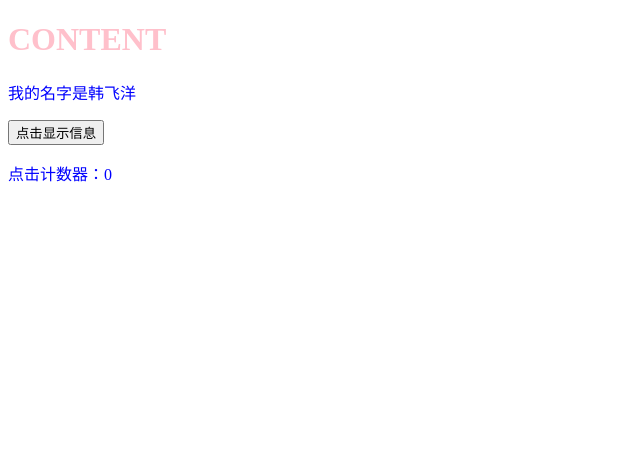
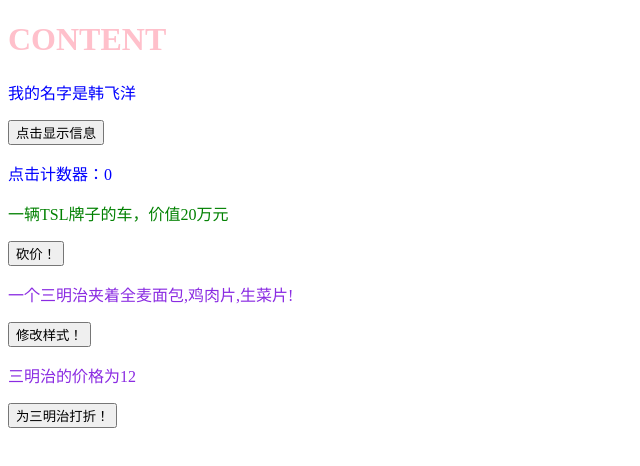
Before and after one commit to hfyZone/vue3_learn, a Vue app: page / in a window 1280 px wide. Shown: the top 466 px of the page, without its empty margins (0-640 px from the left). Built offline with nearby package versions, Linux system fonts and the light colour scheme.

Commit message:
响应式与解构

```diff
--- a/src/App.vue
+++ b/src/App.vue
@@ -2,16 +2,22 @@
   <div class="app">
     <h1>CONTENT</h1>
     <Person/>
+    <Car/>
+    <Sandwich/>
   </div>
 </template>
 
 <script lang="ts">
 import Person from "@/components/Person.vue";
+import Car from "@/components/Car.vue";
+import Sandwich from "@/components/Sandwich.vue";
 
 export default {
   name: 'App',// 组件的名字
   components:{// 注册vue组件
-    Person
+    Person,
+    Car,
+    Sandwich
   }
 }
 </script>
--- /dev/null
+++ b/src/components/Car.vue
@@ -0,0 +1,21 @@
+<template>
+  <div class="car">
+    <p>一辆{{car.brand}}牌子的车，价值{{car.price}}万元</p>
+    <button @click="bargain">砍价！</button>
+  </div>
+</template>
+
+<script lang="ts" setup>
+import {reactive} from "vue";
+
+let car = reactive({brand: 'TSL', price: 20});// 响应式对象（数组）
+function bargain() {
+  car.price = 18;// 响应式对象访问属性直接访问
+}
+</script>
+
+<style>
+.car {
+  color: green;
+}
+</style>
--- /dev/null
+++ b/src/components/Sandwich.vue
@@ -0,0 +1,29 @@
+<template>
+  <div class="sandwich">
+    <p>一个三明治夹着{{sandwich.bread}},{{sandwich.meat}},{{vegetables}}!</p>
+    <button @click="changeSandwich">修改样式！</button>
+    <p>三明治的价格为{{price}}</p>
+    <button @click="discount">为三明治打折！</button>
+  </div>
+</template>
+
+<script lang="ts" setup>
+import {reactive, toRef, toRefs} from "vue";
+
+let sandwich = reactive({bread:"全麦面包", meat:"鸡肉片", vegetables:"生菜片",price:12});
+let {bread, meat, vegetables} = toRefs(sandwich);
+function changeSandwich() {
+  bread.value="巧克力面包";
+  meat.value = "猪肉片";
+}
+let price = toRef(sandwich, "price");
+function discount(){
+  price.value=10;
+}
+</script>
+
+<style>
+.sandwich{
+  color: blueviolet;
+}
+</style>
```
Also changed, not shown: 1 other file (tests, documents, lock files or other folders).
